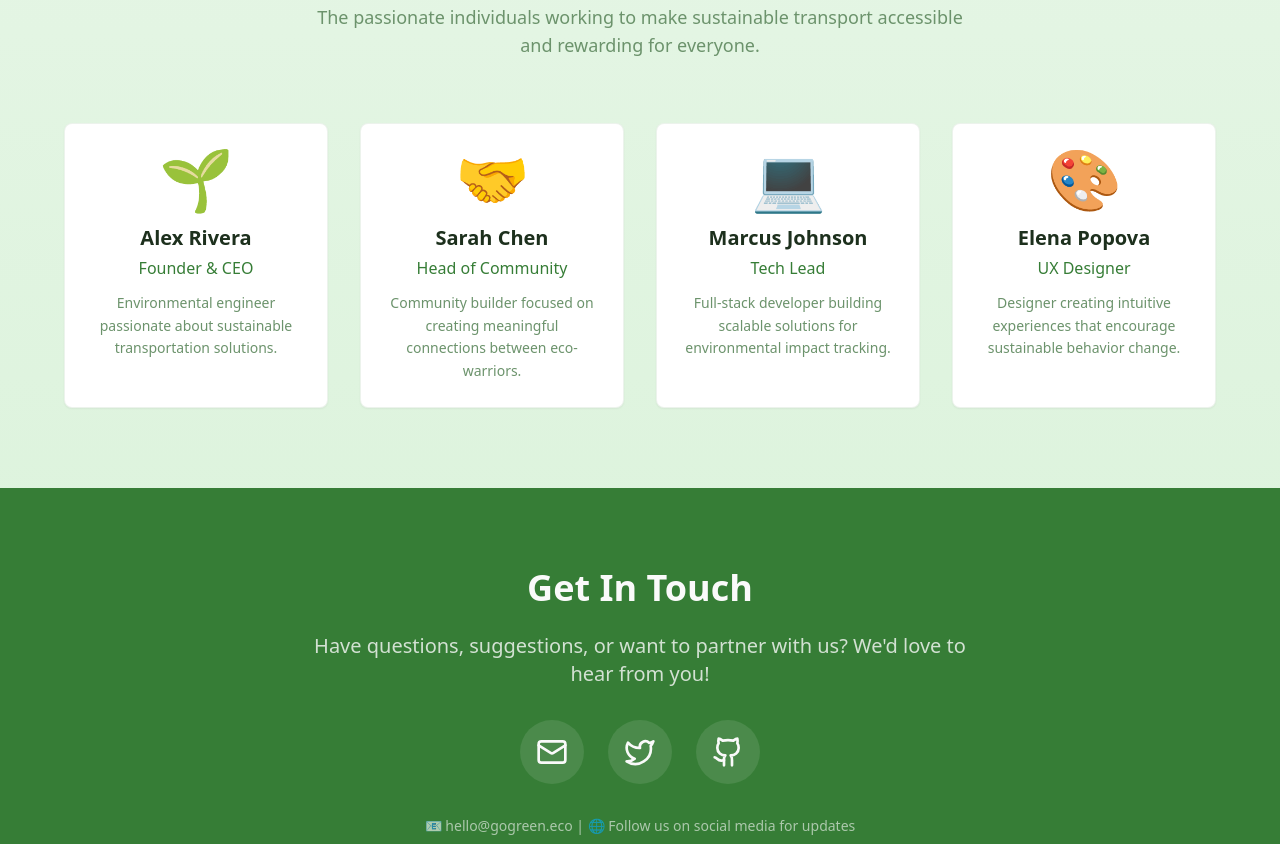
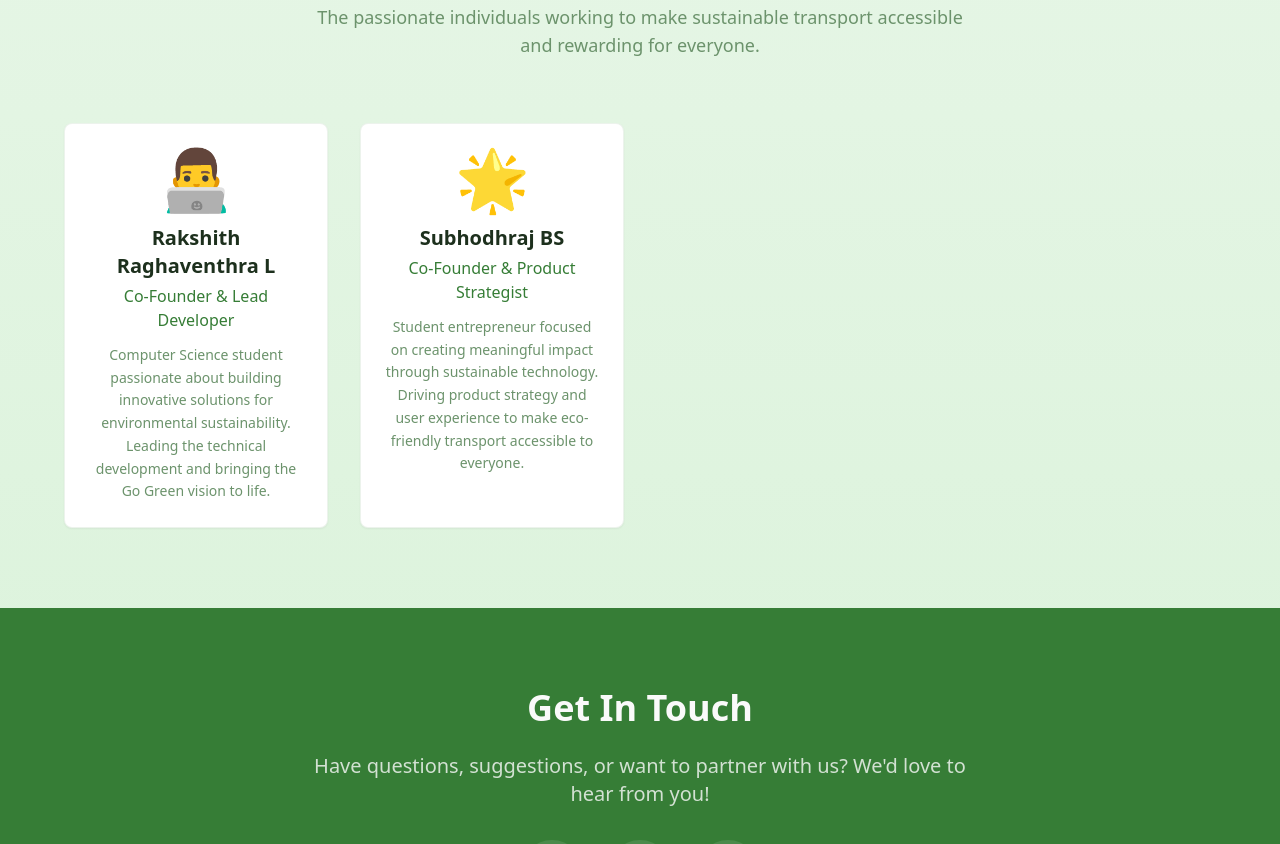
Before and after one commit to rakshithraghaventhra77/GoGreenTransit, a React (Vite) app: page /about in a window 1280 px wide. Shown: the part 1860-2704 px from the top of the page. Built offline with nearby package versions, Linux system fonts and the light colour scheme.

Commit message:
Update team members data with Rakshith and Subhodhraj
cgen-86c1c3cd595344e9bce814e86e6e75fe

```diff
--- a/src/pages/About.tsx
+++ b/src/pages/About.tsx
@@ -7,28 +7,16 @@ import Header from "@/components/Header";
 const About = () => {
   const teamMembers = [
     {
-      name: "Alex Rivera",
-      role: "Founder & CEO",
-      description: "Environmental engineer passionate about sustainable transportation solutions.",
-      emoji: "🌱"
+      name: "Rakshith Raghaventhra L",
+      role: "Co-Founder & Lead Developer",
+      description: "Computer Science student passionate about building innovative solutions for environmental sustainability. Leading the technical development and bringing the Go Green vision to life.",
+      emoji: "👨‍💻"
     },
     {
-      name: "Sarah Chen",
-      role: "Head of Community",
-      description: "Community builder focused on creating meaningful connections between eco-warriors.",
-      emoji: "🤝"
-    },
-    {
-      name: "Marcus Johnson",
-      role: "Tech Lead",
-      description: "Full-stack developer building scalable solutions for environmental impact tracking.",
-      emoji: "💻"
-    },
-    {
-      name: "Elena Popova",
-      role: "UX Designer",
-      description: "Designer creating intuitive experiences that encourage sustainable behavior change.",
-      emoji: "🎨"
+      name: "Subhodhraj BS",
+      role: "Co-Founder & Product Strategist",
+      description: "Student entrepreneur focused on creating meaningful impact through sustainable technology. Driving product strategy and user experience to make eco-friendly transport accessible to everyone.",
+      emoji: "🌟"
     }
   ];
 
```
